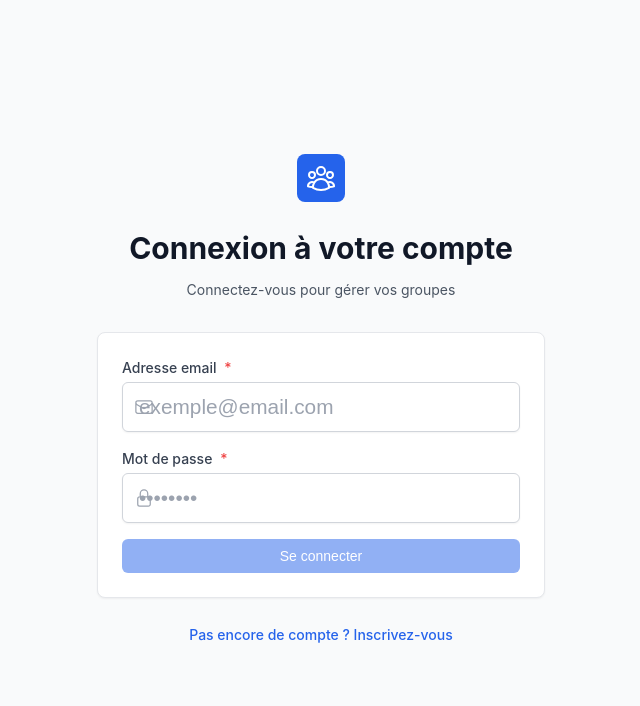
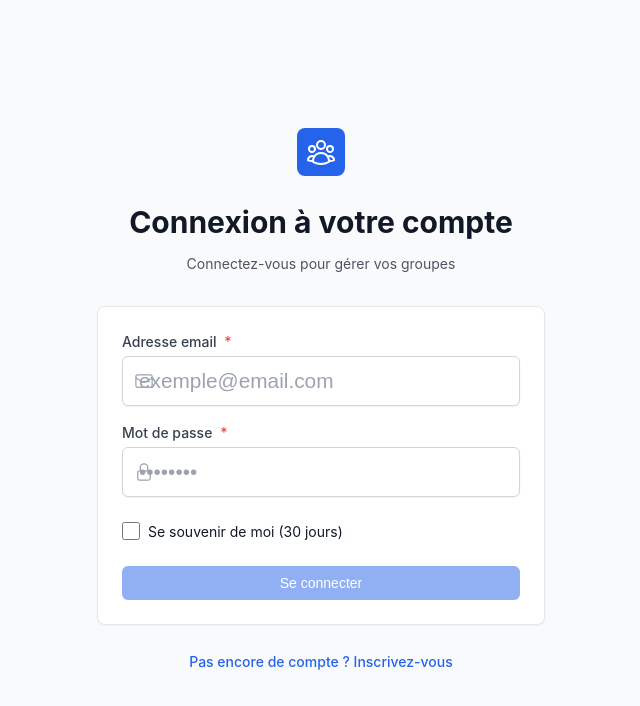
Before and after one commit to DrivoireFR/Together, a Vue app in the folder web-app/: page /login in a window 1280 px wide. Shown: the top 706 px of the page, without its empty margins (319-959 px from the left). Built offline with nearby package versions, Linux system fonts and the light colour scheme; no server answers.

Commit message:
ISO: task declaration and stats

```diff
--- a/web-app/src/data/repositories/authRepository.ts
+++ b/web-app/src/data/repositories/authRepository.ts
@@ -18,7 +18,7 @@ export class AuthRepository {
   }
 
   async getProfile(): Promise<ApiResult<getProfileResponse>> {
-    return apiClient.get<getProfileResponse>('/users/me')
+    return apiClient.get<getProfileResponse>('/auth/profile')
   }
 
   async refreshToken(): Promise<ApiResult<AuthResponse>> {
--- a/web-app/src/domain/stores/authStore.ts
+++ b/web-app/src/domain/stores/authStore.ts
@@ -25,6 +25,7 @@ export const useAuthStore = defineStore('auth', () => {
   const initializeAuth = async () => {
     const savedToken = StorageUtil.getItem<string>(STORAGE_KEYS.TOKEN)
     const savedUser = StorageUtil.getItem<User>(STORAGE_KEYS.USER)
+    const savedRememberMe = StorageUtil.getItem<boolean>(STORAGE_KEYS.REMEMBER_ME)
 
     // Toujours restaurer l'état local d'abord
     if (savedToken && savedUser) {
@@ -38,7 +39,29 @@ export const useAuthStore = defineStore('auth', () => {
     // Vérification en arrière-plan (non-bloquante)
     if (savedToken) {
       try {
-        const verifyResult = await authRepository.getProfile()
+        let verifyResult
+
+        // Si remember me est activé, utiliser le endpoint remember-me
+        if (savedRememberMe) {
+          verifyResult = await authRepository.rememberMe()
+
+          if (verifyResult.isSuccess) {
+            // Mettre à jour le token (nouveau token standard 24h)
+            token.value = verifyResult.data.token
+            StorageUtil.setItem(STORAGE_KEYS.TOKEN, verifyResult.data.token)
+
+            // Mettre à jour les données utilisateur
+            setUserData(verifyResult.data.user)
+            StorageUtil.setItem(STORAGE_KEYS.USER, verifyResult.data.user)
+
+            groupStore.checkGroupAndRedirect()
+          } else {
+            // Token remember me invalide ou expiré, déconnecter
+            logout()
+          }
+        } else {
+          // Token standard, vérifier normalement
+          verifyResult = await authRepository.getProfile()
 
           if (verifyResult.isSuccess) {
             // Mettre à jour les données utilisateur
@@ -49,6 +72,7 @@ export const useAuthStore = defineStore('auth', () => {
           } else {
             // Token invalide, déconnecter silencieusement
             logout()
+          }
         }
       } catch (err) {
         // Ignorer les erreurs réseau
@@ -72,6 +96,7 @@ export const useAuthStore = defineStore('auth', () => {
         // Sauvegarder dans le localStorage
         StorageUtil.setItem(STORAGE_KEYS.TOKEN, result.data.token)
         StorageUtil.setItem(STORAGE_KEYS.USER, result.data.user)
+        StorageUtil.setItem(STORAGE_KEYS.REMEMBER_ME, payload.rememberMe || false)
 
         return { success: true }
       } else {
@@ -124,6 +149,7 @@ export const useAuthStore = defineStore('auth', () => {
   const logout = () => {
     user.value = null
     token.value = null
+    StorageUtil.removeItem(STORAGE_KEYS.REMEMBER_ME)
     error.value = undefined
 
     // Nettoyer le localStorage
--- a/web-app/src/domain/types/payloads/auth.payloads.ts
+++ b/web-app/src/domain/types/payloads/auth.payloads.ts
@@ -1,6 +1,7 @@
 export interface LoginPayload {
   email: string
   password: string
+  rememberMe?: boolean
 }
 
 export interface RegisterPayload {
--- a/web-app/src/presentation/components/molecules/LoginForm.vue
+++ b/web-app/src/presentation/components/molecules/LoginForm.vue
@@ -24,6 +24,19 @@
         required
         :iconBefore="LockClosedIcon"
       />
+
+      <!-- Remember Me -->
+      <div class="remember-me">
+        <label class="checkbox-label">
+          <input
+            v-model="form.rememberMe"
+            type="checkbox"
+            class="checkbox-input"
+            :disabled="authStore.isLoading"
+          />
+          <span class="checkbox-text">Se souvenir de moi (30 jours)</span>
+        </label>
+      </div>
 
       <!-- Error message -->
       <div v-if="authStore.error" class="form-error">
@@ -58,7 +71,8 @@ const authStore = useAuthStore()
 // Form state
 const form = reactive({
   email: '',
-  password: ''
+  password: '',
+  rememberMe: false
 })
 
 // Validation errors
@@ -105,7 +119,8 @@ const handleSubmit = async () => {
   if (isFormValid.value) {
     const result = await authStore.login({
       email: form.email.trim(),
-      password: form.password
+      password: form.password,
+      rememberMe: form.rememberMe
     })
 
     if (result.success) {
@@ -135,4 +150,35 @@ const handleSubmit = async () => {
 .form-submit {
   width: 100%;
 }
+
+.remember-me {
+  display: flex;
+  align-items: center;
+  margin: var(--spacing-2) 0;
+}
+
+.checkbox-label {
+  display: flex;
+  align-items: center;
+  cursor: pointer;
+  user-select: none;
+}
+
+.checkbox-input {
+  width: 18px;
+  height: 18px;
+  margin-right: var(--spacing-2);
+  cursor: pointer;
+  accent-color: var(--color-primary);
+}
+
+.checkbox-text {
+  font-size: var(--font-size-sm);
+  color: var(--color-text-secondary);
+}
+
+.checkbox-input:disabled {
+  cursor: not-allowed;
+  opacity: 0.5;
+}
 </style>
--- a/web-app/src/shared/constants/index.ts
+++ b/web-app/src/shared/constants/index.ts
@@ -2,7 +2,8 @@ export const API_BASE_URL = import.meta.env.VITE_API_BASE_URL as string
 
 export const STORAGE_KEYS = {
   TOKEN: 'auth_token',
-  USER: 'user_data'
+  USER: 'user_data',
+  REMEMBER_ME: 'remember_me'
 } as const
 
 export const ROUTES = {
```
Lines whose indentation alone changed are shown as unchanged.
